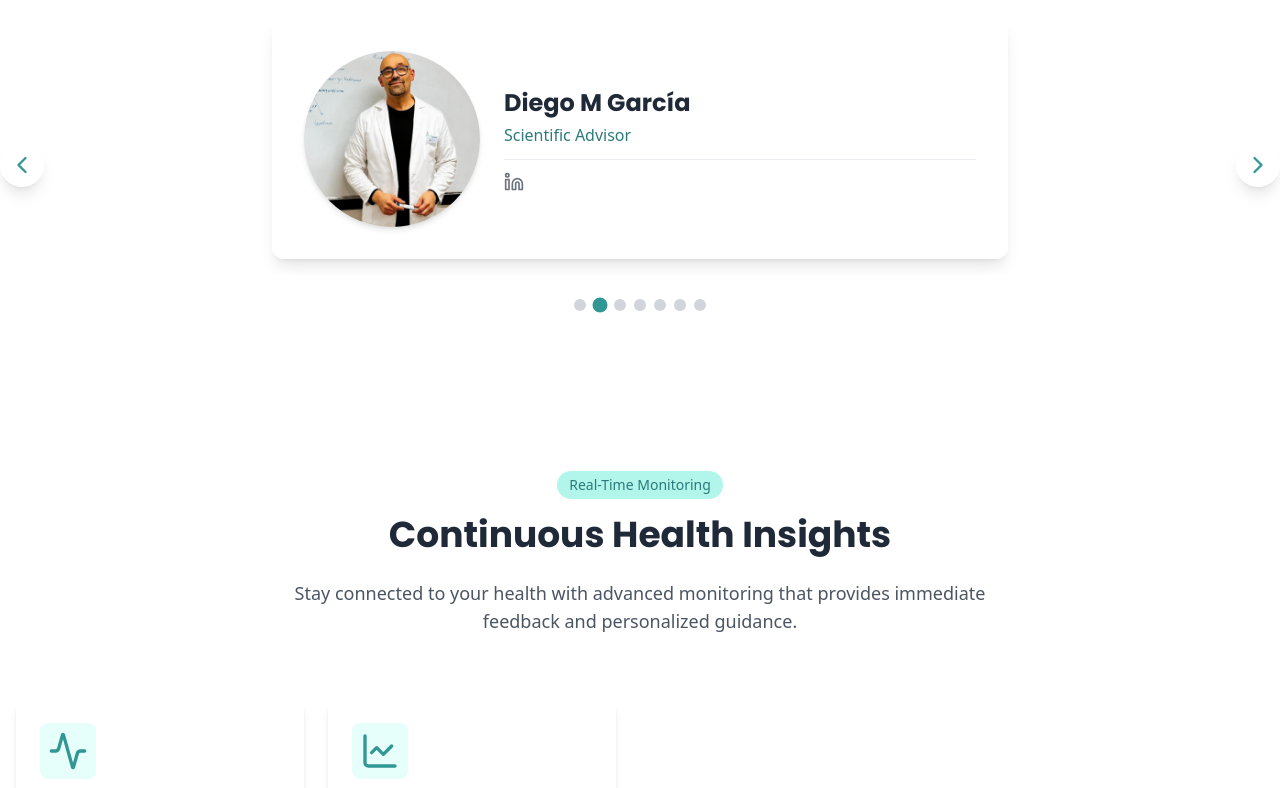
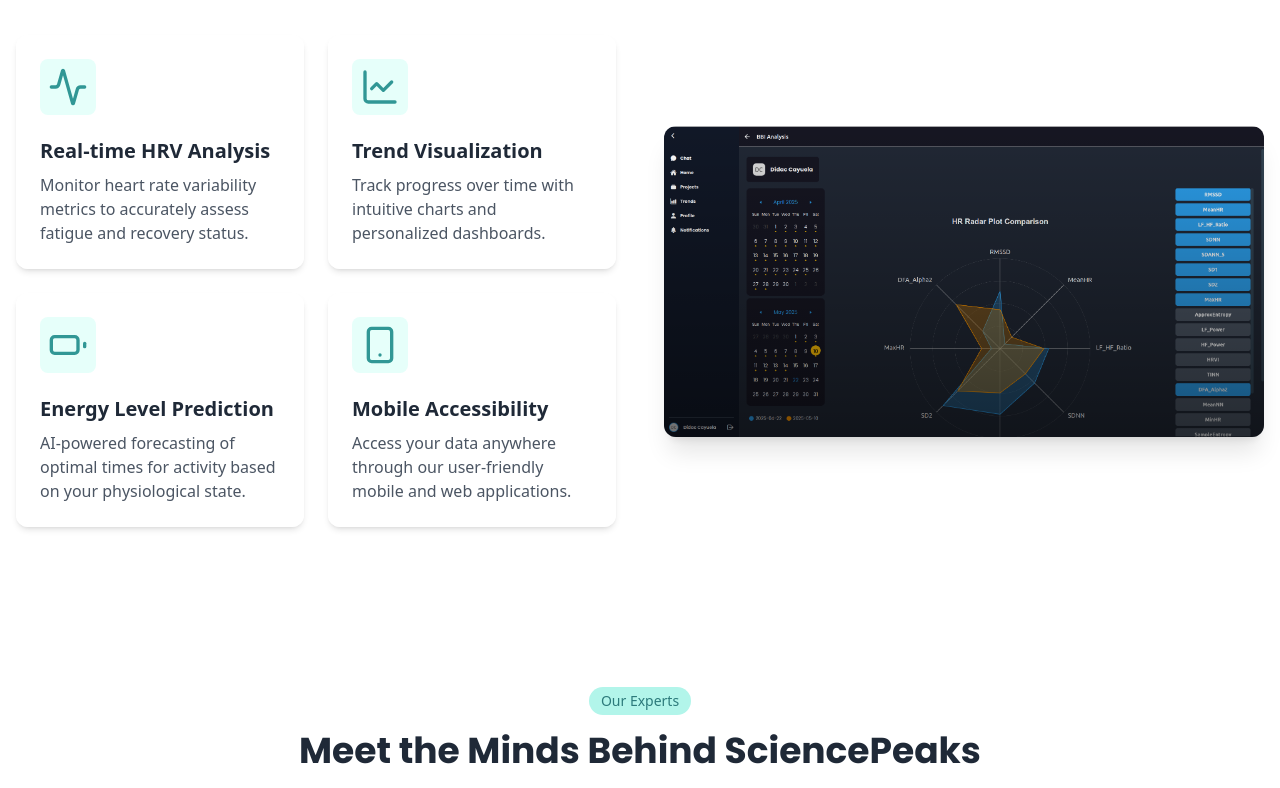
Before and after one commit to isglobal-brge/sciencepeaksWeb, a Next.js app: page / in a window 1280 px wide. Shown: the part 6280-7068 px from the top of the page. Built offline with nearby package versions, Linux system fonts and the light colour scheme.

Commit message:
reorder: move Real-Time Monitoring section before Team section

```diff
--- a/app/page.tsx
+++ b/app/page.tsx
@@ -66,11 +66,11 @@ export default function Home() {
         <section id="benefits" aria-labelledby="benefits-heading">
           <Benefits />
         </section>
+        <section id="monitoring" aria-labelledby="monitoring-heading">
+          <RealTimeMonitoring />
+        </section>
         <section id="team" aria-labelledby="team-heading">
           <TeamSection />
-        </section>
-        <section id="monitoring" aria-labelledby="monitoring-heading">
-          <RealTimeMonitoring />
         </section>
         <section id="contact" aria-labelledby="contact-heading">
           <Contact />
--- a/components/contact.tsx
+++ b/components/contact.tsx
@@ -191,7 +191,7 @@ export function Contact() {
                   <h4 className="font-semibold text-gray-800 mb-3">Data Protection Information</h4>
                   <div className="text-xs text-gray-600 space-y-2 leading-relaxed">
                     <p>
-                      Your personal data will only be used by the <strong>Fundación Privada Instituto de Salud Global Barcelona (ISGlobal)</strong>;
+                      Your personal data will be used by the <strong>Fundación Privada Instituto de Salud Global Barcelona (ISGlobal)</strong>;
                       CIF: G65341695; Postal address: C/ Rosselló, number 132, 7th floor, 08036 Barcelona;
                       Email: <a href="mailto:lopd@isglobal.org" className="text-teal-600 hover:underline">lopd@isglobal.org</a>
                     </p>
```
